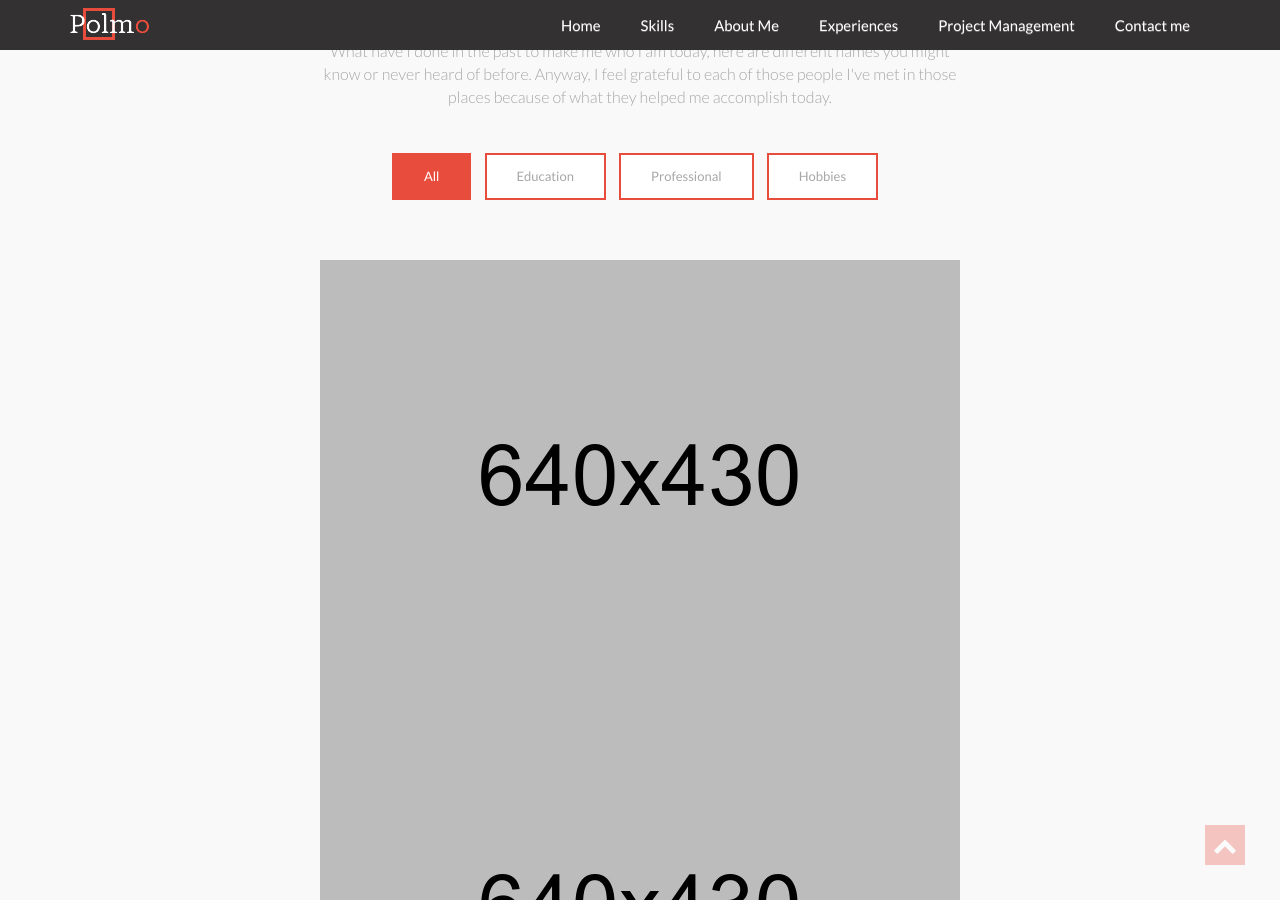
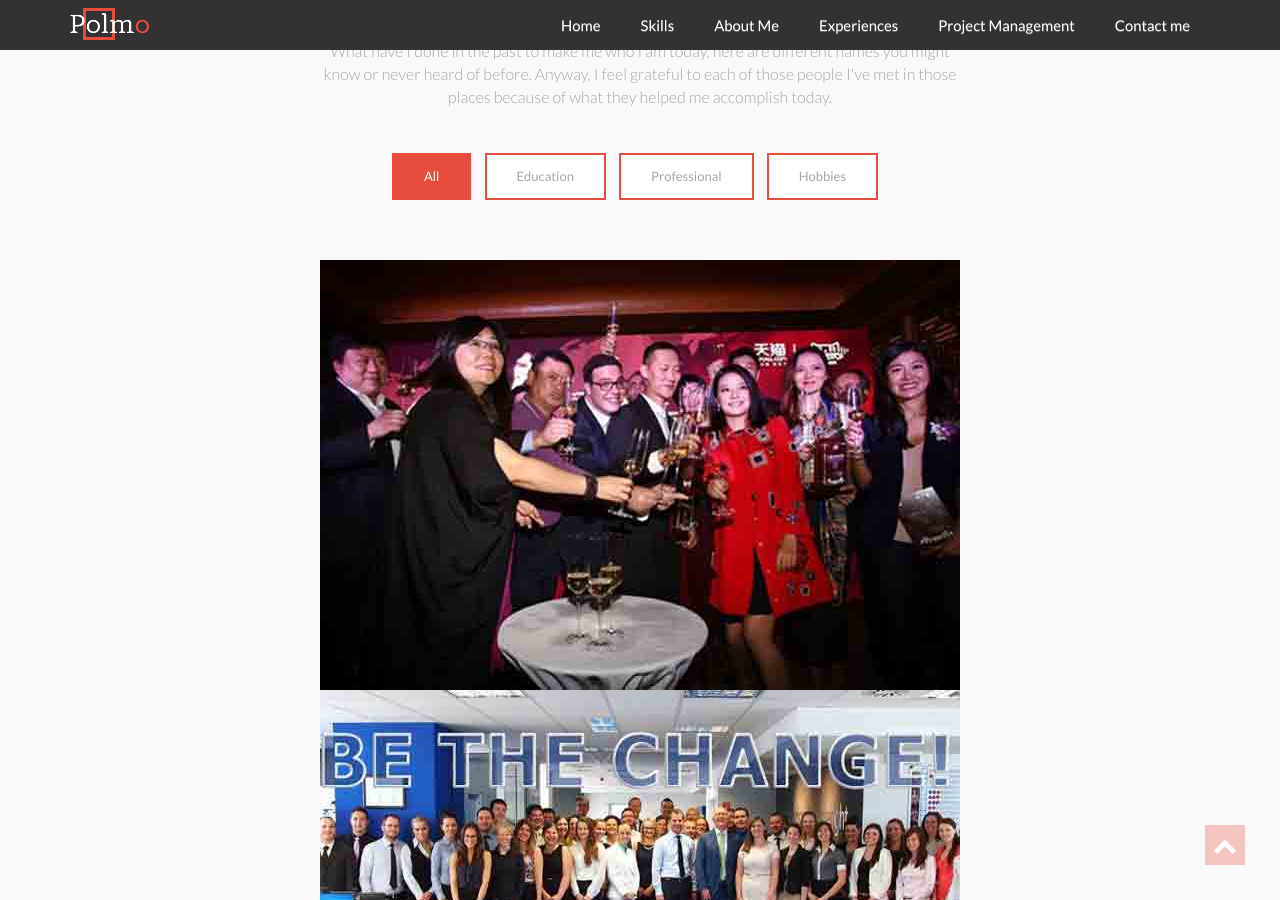
Before and after one commit to esseter/portfolio, a Jekyll site: the page index.html, which Jekyll copies as it is, in a window 1280 px wide and 900 px high, scrolled down 2749 px. Built offline with Jekyll 4.4.1, drawn with Linux system fonts in a browser that asks for light colours; nearby versions of some CDN libraries; some web fonts are replaced.

Commit message:
ajouter les images des experiences

```diff
--- a/index.html
+++ b/index.html
@@ -369,8 +369,8 @@
 
 
             <div class="item cat-2">
-              <a href="images/project/4.jpg" class="image-popup-vertical-fit">
-                <img src="images/project/4.jpg" data-at2x="images/project/4@2x.jpg" alt="Item Image">
+              <a href="images/project/lamont640x430.jpg" class="image-popup-vertical-fit">
+                <img src="images/project/lamont640x430.jpg" data-at2x="images/project/4@2x.jpg" alt="Item Image">
               </a>
               <div class="item-details">
                 <h3 class="project-title">拉蒙酒业|Lamont</h3>
@@ -379,8 +379,8 @@
             </div><!-- /.item -->
 
             <div class="item cat-2">
-              <a href="images/project/5.jpg" class="image-popup-vertical-fit">
-                <img src="images/project/5.jpg" data-at2x="images/project/5@2x.jpg" alt="Item Image">
+              <a href="images/project/randstad640x430.jpg" class="image-popup-vertical-fit">
+                <img src="images/project/randstad640x430.jpg" data-at2x="images/project/5@2x.jpg" alt="Item Image">
               </a>
               <div class="item-details">
                 <h3 class="project-title">Randstad</h3>
@@ -388,8 +388,8 @@
               </div><!-- /.item-details -->
             </div><!-- /.item -->
             <div class="item cat-1">
-              <a href="images/project/2.jpg" class="image-popup-vertical-fit">
-                <img src="images/project/2.jpg" data-at2x="images/project/2@2x.jpg" alt="Item Image">
+              <a href="images/project/uibe640x430.jpg" class="image-popup-vertical-fit">
+                <img src="images/project/uibe640x430.jpg" data-at2x="images/project/2@2x.jpg" alt="Item Image">
               </a>
               <div class="item-details">
                 <h3 class="project-title">对外经济贸易大学</h3>
@@ -398,8 +398,8 @@
             </div><!-- /.item -->
 
             <div class="item cat-2">
-              <a href="images/project/6.jpg" class="image-popup-vertical-fit">
-                <img src="images/project/6.jpg" data-at2x="images/project/6@2x.jpg" alt="Item Image">
+              <a href="images/project/ff640x430.jpg" class="image-popup-vertical-fit">
+                <img src="images/project/ff640x430.jpg" data-at2x="images/project/6@2x.jpg" alt="Item Image">
               </a>
               <div class="item-details">
                 <h3 class="project-title">FredFarid Shanghai</h3>
@@ -407,8 +407,8 @@
               </div><!-- /.item-details -->
             </div><!-- /.item -->
             <div class="item cat-1">
-              <a href="images/project/3.jpg" class="image-popup-vertical-fit">
-                <img src="images/project/3.jpg" data-at2x="images/project/3@2x.jpg" alt="Item Image">
+              <a href="images/project/bacs640x430.jpg" class="image-popup-vertical-fit">
+                <img src="images/project/bacs640x430.jpg" data-at2x="images/project/3@2x.jpg" alt="Item Image">
               </a>
               <div class="item-details">
                 <h3 class="project-title">Scientific Baccalaureate</h3>
@@ -417,8 +417,8 @@
             </div><!-- /.item -->
 
             <div class="item cat-3">
-              <a href="images/project/7.jpg" class="image-popup-vertical-fit">
-                <img src="images/project/7.jpg" data-at2x="images/project/7@2x.jpg" alt="Item Image">
+              <a href="images/project/foot640x430.jpg" class="image-popup-vertical-fit">
+                <img src="images/project/foot640x430.jpg" data-at2x="images/project/7@2x.jpg" alt="Item Image">
               </a>
               <div class="item-details">
                 <h3 class="project-title">Soccer</h3>
@@ -426,8 +426,8 @@
               </div><!-- /.item-details -->
             </div><!-- /.item -->
             <div class="item cat-1">
-              <a href="images/project/1.jpg" class="image-popup-vertical-fit">
-                <img src="images/project/1.jpg" data-at2x="images/project/1@2x.jpg" alt="Item Image">
+              <a href="images/project/neoma640x430.jpg" class="image-popup-vertical-fit">
+                <img src="images/project/neoma640x430.jpg" data-at2x="images/project/1@2x.jpg" alt="Item Image">
               </a>
               <div class="item-details">
                 <h3 class="project-title">Neoma Business School</h3>
@@ -436,8 +436,8 @@
             </div><!-- /.item -->
 
             <div class="item cat-3">
-              <a href="images/project/8.jpg" class="image-popup-vertical-fit">
-                <img src="images/project/8.jpg" data-at2x="images/project/8@2x.jpg" alt="Item Image">
+              <a href="images/project/xiangqi640x430.jpg" class="image-popup-vertical-fit">
+                <img src="images/project/xiangqi640x430.jpg" data-at2x="images/project/8@2x.jpg" alt="Item Image">
               </a>
               <div class="item-details">
                 <h3 class="project-title">China</h3>
```
Also changed, not shown: images/project/FF640x430.jpg (added), images/project/bacs640x430.jpg (added), images/project/foot640x430.jpg (added), images/project/lamont640x430.jpg (added), images/project/neoma640x430.jpg (added), images/project/randstad640x430.jpg (added), images/project/uibe640x430.jpg (added), images/project/xiangqi640x430.jpg (added).
